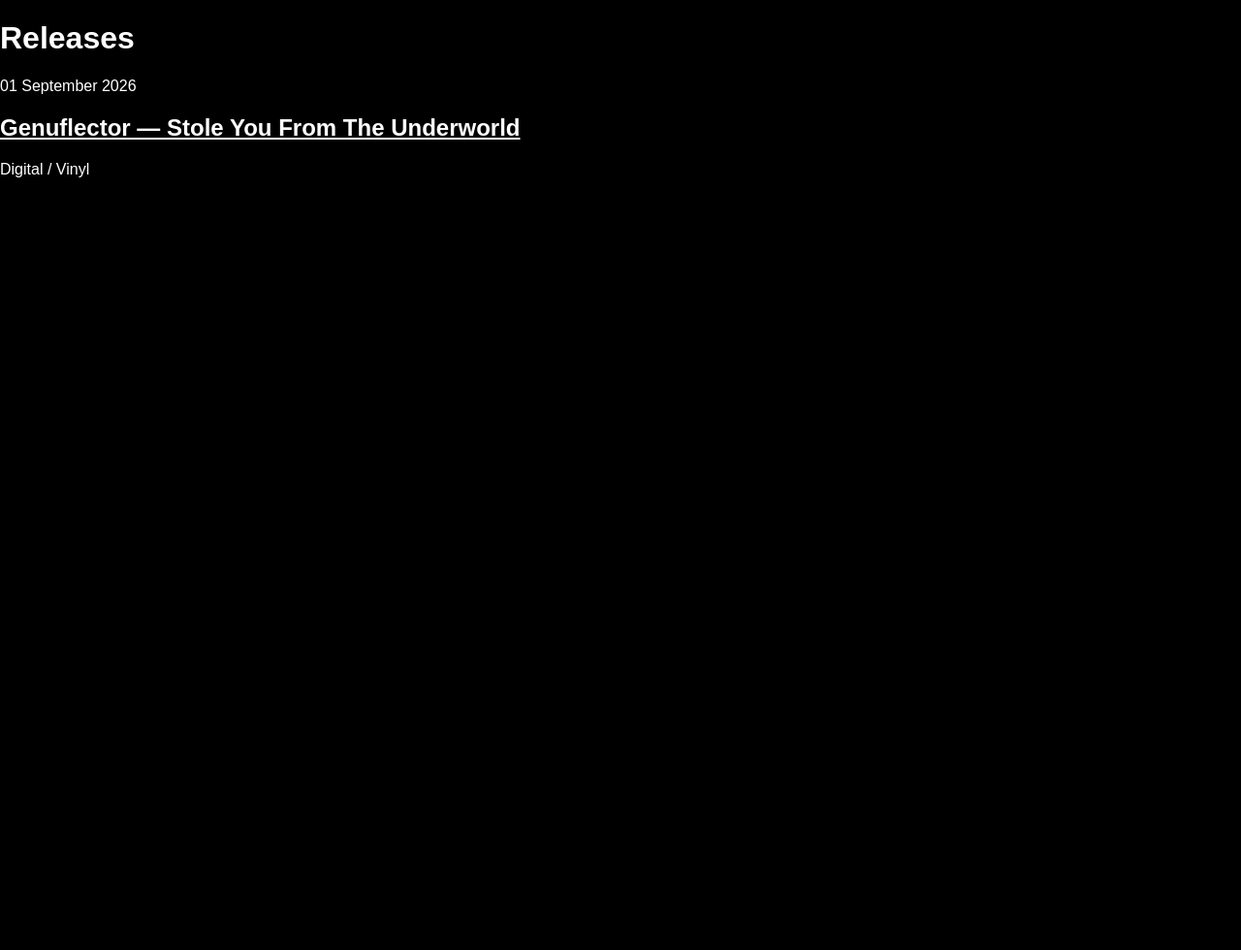
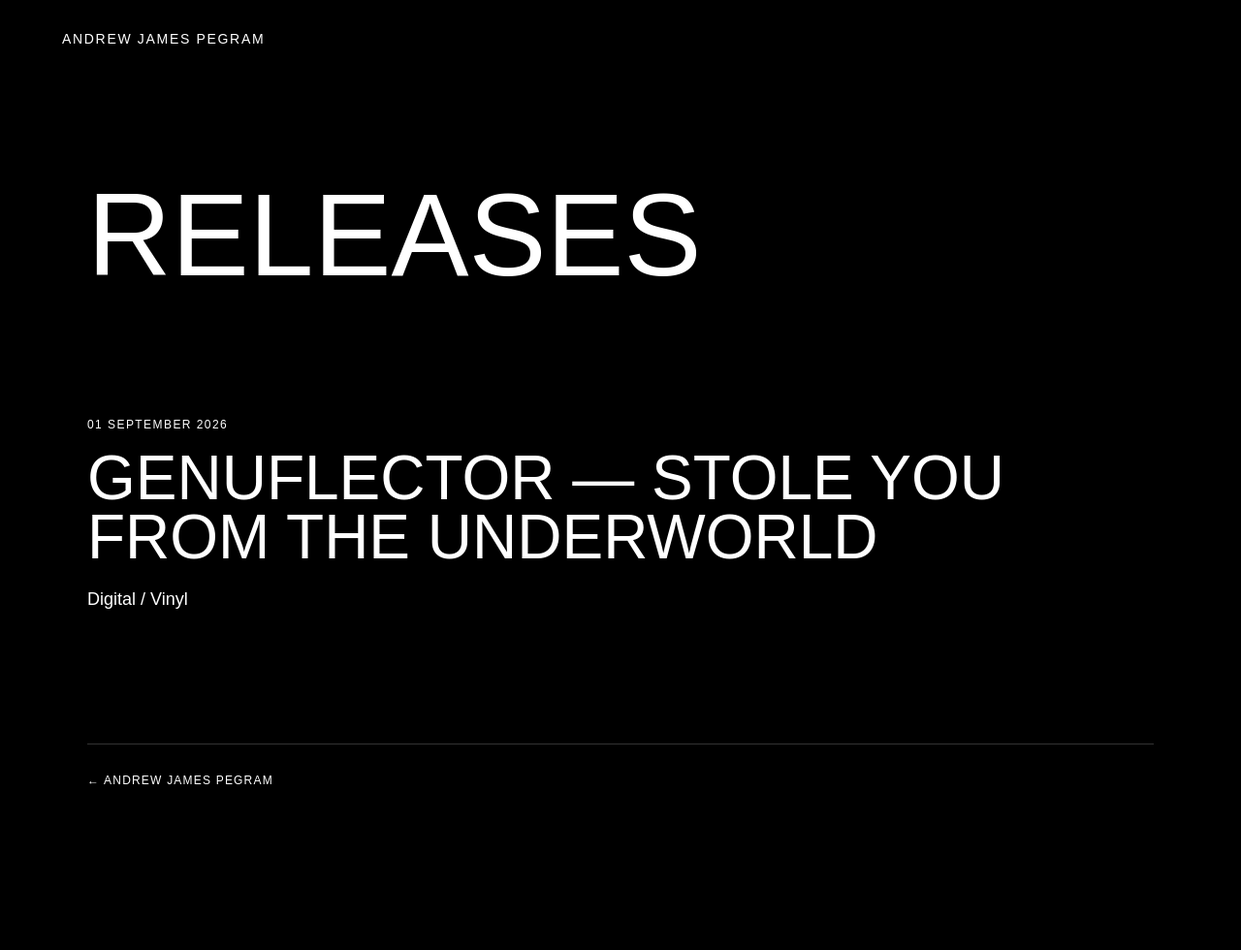
Before and after one commit to Drew-leotard/andrew-james-pegram-archive, a Jekyll site: the page built from releases/index.html, in a window 1280 px wide. Shown: the whole page at 97% size. Built offline with Jekyll 4.4.1, drawn with Linux system fonts in a browser that asks for light colours; before the commit the page ends 900 px from its top, so only the background shows below that.

Commit message:
Update index.html

```diff
--- a/releases/index.html
+++ b/releases/index.html
@@ -1,21 +1,131 @@
 ---
 layout: default
+title: Releases
 ---
 
-<h1>Releases</h1>
+<style>
 
-{% for release in site.releases reversed %}
-  <article>
-    <p>{{ release.date | date: "%d %B %Y" }}</p>
+body {
+  margin: 0;
+  background: #000;
+  color: #fff;
+  font-family: Arial, Helvetica, sans-serif;
+  font-size: 16px;
+}
 
-    <h2>
+a {
+  color: inherit;
+  text-decoration: none;
+}
+
+header {
+  padding: 32px 5vw;
+  font-size: 14px;
+  letter-spacing: 0.12em;
+  text-transform: uppercase;
+}
+
+main {
+  max-width: 1100px;
+  margin: 12vh auto;
+  padding: 0 5vw;
+}
+
+.section-title {
+  font-size: clamp(48px, 10vw, 120px);
+  line-height: 0.9;
+  font-weight: 400;
+  text-transform: uppercase;
+  margin: 0 0 15vh;
+}
+
+.release {
+  margin-bottom: 14vh;
+}
+
+.release-date {
+  font-size: 12px;
+  letter-spacing: 0.12em;
+  text-transform: uppercase;
+  margin-bottom: 18px;
+}
+
+.release-title {
+  font-size: clamp(32px, 5vw, 64px);
+  line-height: 0.95;
+  font-weight: 400;
+  text-transform: uppercase;
+  margin: 0;
+}
+
+.release-title a:hover {
+  opacity: 0.55;
+}
+
+.release-format {
+  max-width: 600px;
+  margin-top: 20px;
+  font-size: 18px;
+  line-height: 1.5;
+}
+
+footer {
+  margin-top: 15vh;
+  padding: 30px 0 60px;
+  border-top: 1px solid #333;
+  font-size: 12px;
+  text-transform: uppercase;
+  letter-spacing: 0.1em;
+}
+
+</style>
+
+<header>
+
+<a href="{{ '/' | relative_url }}">
+Andrew James Pegram
+</a>
+
+</header>
+
+<main>
+
+<h1 class="section-title">Releases</h1>
+
+{% assign releases = site.releases | sort: "date" | reverse %}
+
+{% for release in releases %}
+
+<article class="release">
+
+<div class="release-date">
+{{ release.date | date: "%d %B %Y" }}
+</div>
+
+<h2 class="release-title">
+
 <a href="{{ release.url | relative_url }}">
 {{ release.artist }} — {{ release.title }}
 </a>
+
 </h2>
 
 {% if release.format %}
-      <p>{{ release.format }}</p>
+
+<div class="release-format">
+{{ release.format }}
+</div>
+
 {% endif %}
+
 </article>
+
 {% endfor %}
+
+<footer>
+
+<a href="{{ '/' | relative_url }}">← Andrew James Pegram</a>
+
+</footer>
+
+</main>
```
Lines whose indentation alone changed are shown as unchanged.
